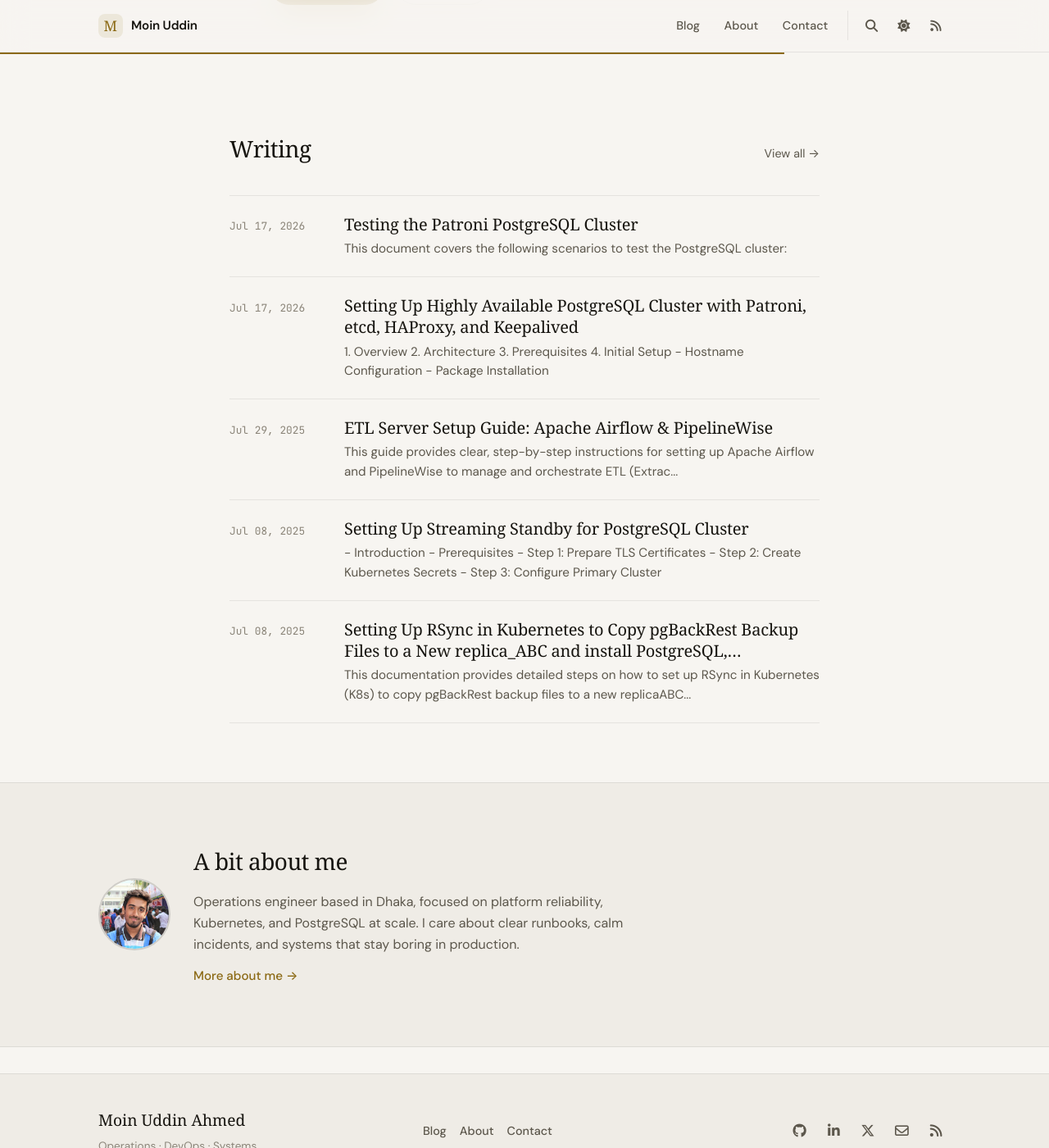
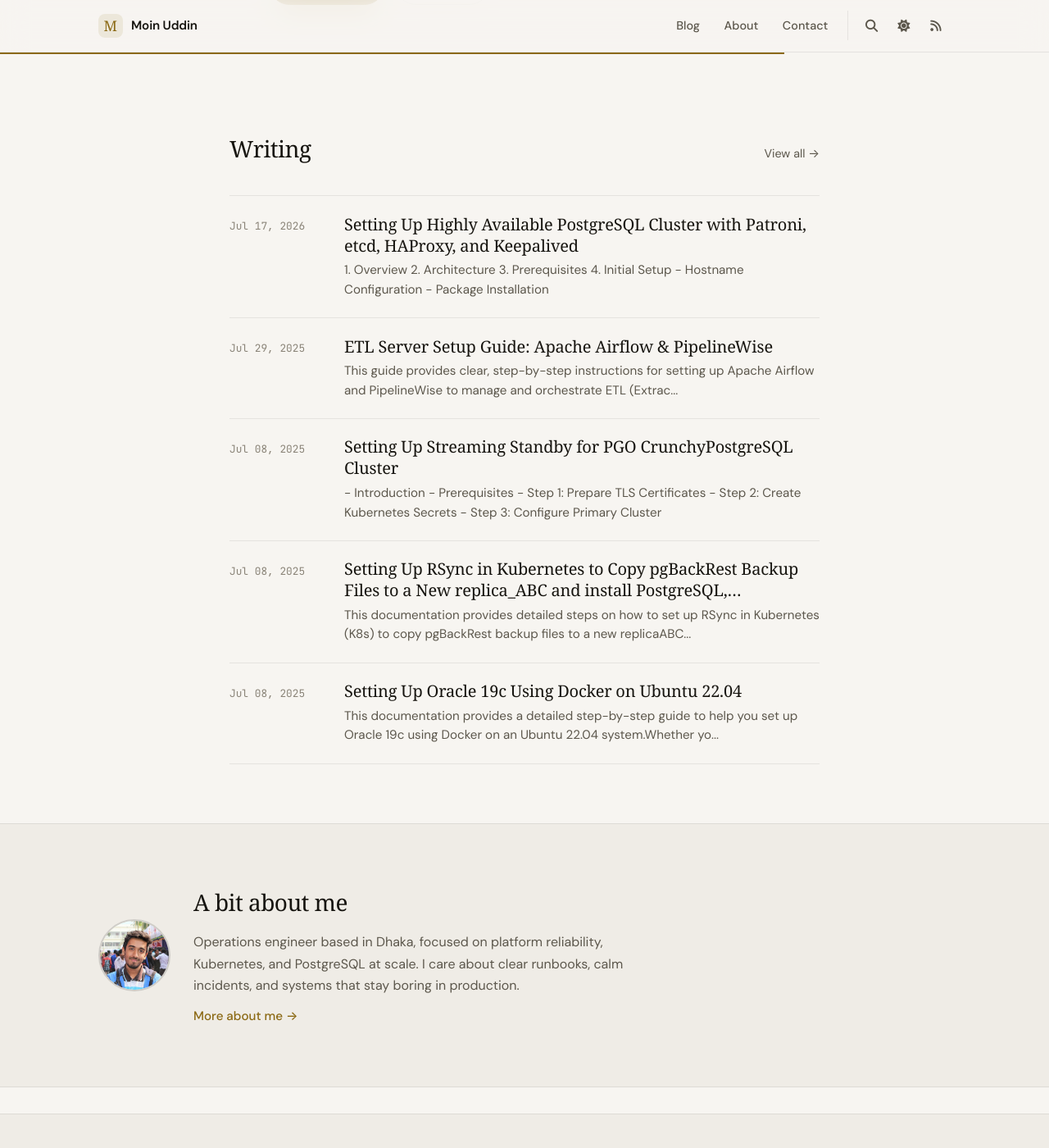
Before and after one commit to marufmoinuddin/marufmoinuddin.github.io, a Jekyll site: the page built from index.html, in a window 1280 px wide and 1400 px high, scrolled down 492 px. Shown: the whole window at 82% size. Built offline with Jekyll 4.4.1, drawn with Linux system fonts in a browser that asks for light colours; some web fonts are replaced; comment, search, counter and statistics services are not loaded; part of the change alters nothing that is shown.

Commit message:
fix: update title for PostgreSQL streaming standby post and remove obsolete Patroni testing document

````diff
--- a/_posts/2025-07-08-setting-up-streaming-standby-for-postgresql-cluster.md
+++ b/_posts/2025-07-08-setting-up-streaming-standby-for-postgresql-cluster.md
@@ -1,6 +1,6 @@
 ---
 layout: post
-title: Setting Up Streaming Standby for PostgreSQL Cluster
+title: Setting Up Streaming Standby for PGO CrunchyPostgreSQL Cluster
 date: 2025-07-08
 category: PostgreSQL
 tags: [kubernetes, postgresql, streaming-replication]
--- a/_posts/2026-07-17-testing-the-patroni-postgresql-cluster.md
+++ /dev/null
@@ -1,229 +0,0 @@
----
-layout: post
-title: Testing the Patroni PostgreSQL Cluster
-date: 2026-07-17
-category: PostgreSQL
-tags: [haproxy, patroni, postgresql]
-excerpt: "This document covers the following scenarios to test the PostgreSQL cluster:"
-read_time: 6
-source_doc: pg-docs/ha-test.md
-draft_import: true
----
-# Testing the Patroni PostgreSQL Cluster
-
-This document covers the following scenarios to test the PostgreSQL cluster:
-
-* replication,
-* connectivity,
-* failover, and
-* manual switchover.
-
-### Testing replication
-
-1. Connect to the cluster and establish the `psql` session from a client machine that can connect to the HAProxy node. Use the HAProxy-demo node's IP address. password is `DemoPass123`:
-
-    ```bash
-    psql -U postgres -h 192.168.0.100 -p 5000
-    ```
-
-2. Run the following commands to create a table and insert a few rows:
-
-    ```sql
-    CREATE TABLE customer(name text,age integer);
-    INSERT INTO CUSTOMER VALUES('john',30);
-    INSERT INTO CUSTOMER VALUES('dawson',35);
-    ```
-
-3. To ensure that the replication is working, we can log in to each PostgreSQL node and run a simple SQL statement against the locally running instance:
-
-    ```bash
-    sudo psql -U postgres -c "SELECT * FROM CUSTOMER;"
-    ```
-
-    The results on each node should be the following:
-
-    ```
-      name  | age
-    --------+-----
-     john   |  30
-     dawson |  35
-    (2 rows)
-    ```
-
-### Testing failover
-
-In a proper setup, client applications won't have issues connecting to the cluster, even if one or even two of the nodes go down. We will test the cluster for failover in the following scenarios:
-
-#### Scenario 1. Intentionally stop the PostgreSQL on the primary node and verify access to PostgreSQL.
-
-1. Run the following command on any node to check the current cluster status:
-
-    ``` bash
-    sudo patronictl -c /etc/patroni/patroni.yml list
-    ```
-
-    Output:
-
-    ```
-    + Cluster: democluster1 (0000000000000000001) -----------+
-    | Member | Host  | Role    | State   | TL | Lag in MB |
-    +--------+-------+---------+---------+----+-----------+
-    | node1  | node1 | Leader  | running |  1 |           |
-    | node2  | node2 | Replica | running |  1 |         0 |
-    | node3  | node3 | Replica | running |  1 |         0 |
-    +--------+-------+---------+---------+----+-----------+
-    ```
-
-2. `node1` is the current leader. Stop Patroni in `node1` to see how it changes the cluster:
-
-    ```bash
-    sudo systemctl stop patroni
-    ```
-
-3. Once the service stops in `node1`, check the logs in `node2` and `node3` using the following command:
-
-    ```bash
-    sudo journalctl -u patroni.service -n 100 -f
-    ```
-
-    ??? admonition "Output"
-
-        ```
-        Sep 23 14:18:13 node03 patroni[10042]: 2021-09-23 14:18:13,905 INFO: no action. I am a secondary (node3) and following a leader (node1)
-        Sep 23 14:18:20 node03 patroni[10042]: 2021-09-23 14:18:20,011 INFO: Got response from node2 http://node2:8008/patroni: {"state": "running", "postprimary_start_time": "2021-09-23 12:50:29.460027+00:00", "role": "replica", "server_version": 130003, "cluster_unlocked": true, "xlog": {"received_location": 67219152, "replayed_location": 67219152, "replayed_timestamp": "2021-09-23 13:19:50.329387+00:00", "paused": false}, "timeline": 1, "database_system_identifier": "0000000000000000001", "patroni": {"version": "2.1.0", "scope": "democluster1"}}
-        Sep 23 14:18:20 node03 patroni[10042]: 2021-09-23 14:18:20,031 WARNING: Request failed to node1: GET http://node1:8008/patroni (HTTPConnectionPool(host='node1', port=8008): Max retries exceeded with url: /patroni (Caused by ProtocolError('Connection aborted.', ConnectionResetError(104, 'Connection reset by peer'))))
-        Sep 23 14:18:20 node03 patroni[10042]: 2021-09-23 14:18:20,038 INFO: Software Watchdog activated with 25 second timeout, timing slack 15 seconds
-        Sep 23 14:18:20 node03 patroni[10042]: 2021-09-23 14:18:20,043 INFO: promoted self to leader by acquiring session lock
-        Sep 23 14:18:20 node03 patroni[13641]: server promoting
-        Sep 23 14:18:20 node03 patroni[10042]: 2021-09-23 14:18:20,049 INFO: cleared rewind state after becoming the leader
-        Sep 23 14:18:21 node03 patroni[10042]: 2021-09-23 14:18:21,101 INFO: no action. I am (node3) the leader with the lock
-        Sep 23 14:18:21 node03 patroni[10042]: 2021-09-23 14:18:21,117 INFO: no action. I am (node3) the leader with the lock
-        Sep 23 14:18:31 node03 patroni[10042]: 2021-09-23 14:18:31,114 INFO: no action. I am (node3) the leader with the lock
-        ...
-        ```
-
-    The logs in `node3` show that the requests to `node1` are failing, the watchdog is coming into action, and `node3` is promoting itself as the leader:
-
-
-4. Verify that you can still access the cluster through the HAProxy instance and read data:
-
-    ```bash
-    psql -U postgres -h 192.168.0.100 -p 5000 -c "SELECT * FROM CUSTOMER;"
-    ```
-    ```
-
-      name  | age
-    --------+-----
-     john   |  30
-     dawson |  35
-    (2 rows)
-    ```
-
-
-5. Restart the Patroni service in `node1`
-
-    ```bash
-    sudo systemctl start patroni
-    ```
-
-6. Check the current cluster status:
-
-
-    ```bash
-    sudo patronictl -c /etc/patroni/patroni.yml list
-    ```
-
-    Output:
-
-    ```
-    + Cluster: democluster1 (0000000000000000001) -----------+
-    | Member | Host  | Role    | State   | TL | Lag in MB |
-    +--------+-------+---------+---------+----+-----------+
-    | node1  | node1 | Replica | running |  2 |         0 |
-    | node2  | node2 | Replica | running |  2 |         0 |
-    | node3  | node3 | Leader  | running |  2 |           |
-    +--------+-------+---------+---------+----+-----------+
-    ```
-
-As we see, `node3` remains the leader and the rest are replicas.
-
-#### Scenario 2. Abrupt machine shutdown or power outage
-
-To emulate the power outage, let's kill the service in `node3` and see what happens in `node1` and `node2`.
-
-1. Identify the process ID of Patroni and then kill it with a `-9` switch.
-
-    ```bash
-    ps aux | grep -i patroni
-
-    postgres   10042  0.1  2.1 647132 43948 ?        Ssl  12:50   0:09 /usr/bin/python3 /usr/bin/patroni /etc/patroni/patroni.yml
-
-    sudo kill -9 10042
-    ```
-
-2. Check the logs on `node2`:
-
-    ```bash
-    sudo journalctl -u patroni.service -n 100 -f
-    ```
-
-    ??? admonition "Output"
-
-        ```
-        Sep 23 14:40:41 node02 patroni[10577]: 2021-09-23 14:40:41,656 INFO: no action. I am a secondary (node2) and following a leader (node3)
-        …
-        Sep 23 14:41:01 node02 patroni[10577]: 2021-09-23 14:41:01,373 INFO: Got response from node1 http://node1:8008/patroni: {"state": "running", "postprimary_start_time": "2021-09-23 14:25:30.076762+00:00", "role": "replica", "server_version": 130003, "cluster_unlocked": true, "xlog": {"received_location": 67221352, "replayed_location": 67221352, "replayed_timestamp": null, "paused": false}, "timeline": 2, "database_system_identifier": "0000000000000000001", "patroni": {"version": "2.1.0", "scope": "democluster1"}}
-        Sep 23 14:41:03 node02 patroni[10577]: 2021-09-23 14:41:03,364 WARNING: Request failed to node3: GET http://node3:8008/patroni (HTTPConnectionPool(host='node3', port=8008): Max retries exceeded with url: /patroni (Caused by ConnectTimeoutError(<urllib3.connection.HTTPConnection object at 0x7f57e06dffa0>, 'Connection to node3 timed out. (connect timeout=2)')))
-        Sep 23 14:41:03 node02 patroni[10577]: 2021-09-23 14:41:03,373 INFO: Software Watchdog activated with 25 second timeout, timing slack 15 seconds
-        Sep 23 14:41:03 node02 patroni[10577]: 2021-09-23 14:41:03,385 INFO: promoted self to leader by acquiring session lock
-        Sep 23 14:41:03 node02 patroni[15478]: server promoting
-        Sep 23 14:41:03 node02 patroni[10577]: 2021-09-23 14:41:03,397 INFO: cleared rewind state after becoming the leader
-        Sep 23 14:41:04 node02 patroni[10577]: 2021-09-23 14:41:04,450 INFO: no action. I am (node2) the leader with the lock
-        Sep 23 14:41:04 node02 patroni[10577]: 2021-09-23 14:41:04,475 INFO: no action. I am (node2) the leader with the lock
-        …
-        …
-        ```
-
-    `node2` realizes that the leader is dead, and promotes itself as the leader.
-
-3. Try accessing the cluster using the HAProxy endpoint at any point in time between these operations. The cluster is still accepting connections.
-
-
-### Manual switchover
-
-Typically, a manual switchover is needed for planned downtime to perform maintenance activity on the leader node. Patroni provides the `switchover` command to manually switch over from the leader node.
-
-Run the following command on `node2` (the current leader node):
-
-```bash
-sudo patronictl -c /etc/patroni/patroni.yml switchover
-```
-
-Patroni asks the name of the current primary node and then the node that should take over as the switched-over primary. You can also specify the time at which the switchover should happen. To trigger the process immediately, specify the value _now_:
-
-
-```
-primary [node2]: node2
-Candidate ['node1', 'node3'] []: node1
-When should the switchover take place (e.g. 2021-09-23T15:56 )  [now]: now
-Current cluster topology
-+ Cluster: democluster1 (0000000000000000001) -----------+
-| Member | Host  | Role    | State   | TL | Lag in MB |
-+--------+-------+---------+---------+----+-----------+
-| node1  | node1 | Replica | running |  3 |         0 |
-| node2  | node2 | Leader  | running |  3 |           |
-| node3  | node3 | Replica | stopped |    |   unknown |
-+--------+-------+---------+---------+----+-----------+
-Are you sure you want to switchover cluster democluster1, demoting current primary node2? [y/N]: y
-2021-09-23 14:56:40.54009 Successfully switched over to "node1"
-+ Cluster: democluster1 (0000000000000000001) -----------+
-| Member | Host  | Role    | State   | TL | Lag in MB |
-+--------+-------+---------+---------+----+-----------+
-| node1  | node1 | Leader  | running |  3 |           |
-| node2  | node2 | Replica | stopped |    |   unknown |
-| node3  | node3 | Replica | stopped |    |   unknown |
-+--------+-------+---------+---------+----+-----------+
-```
-
-
-Restart the Patroni service in `node2` (after the "planned maintenance"). The node rejoins the cluster as a secondary.
````
